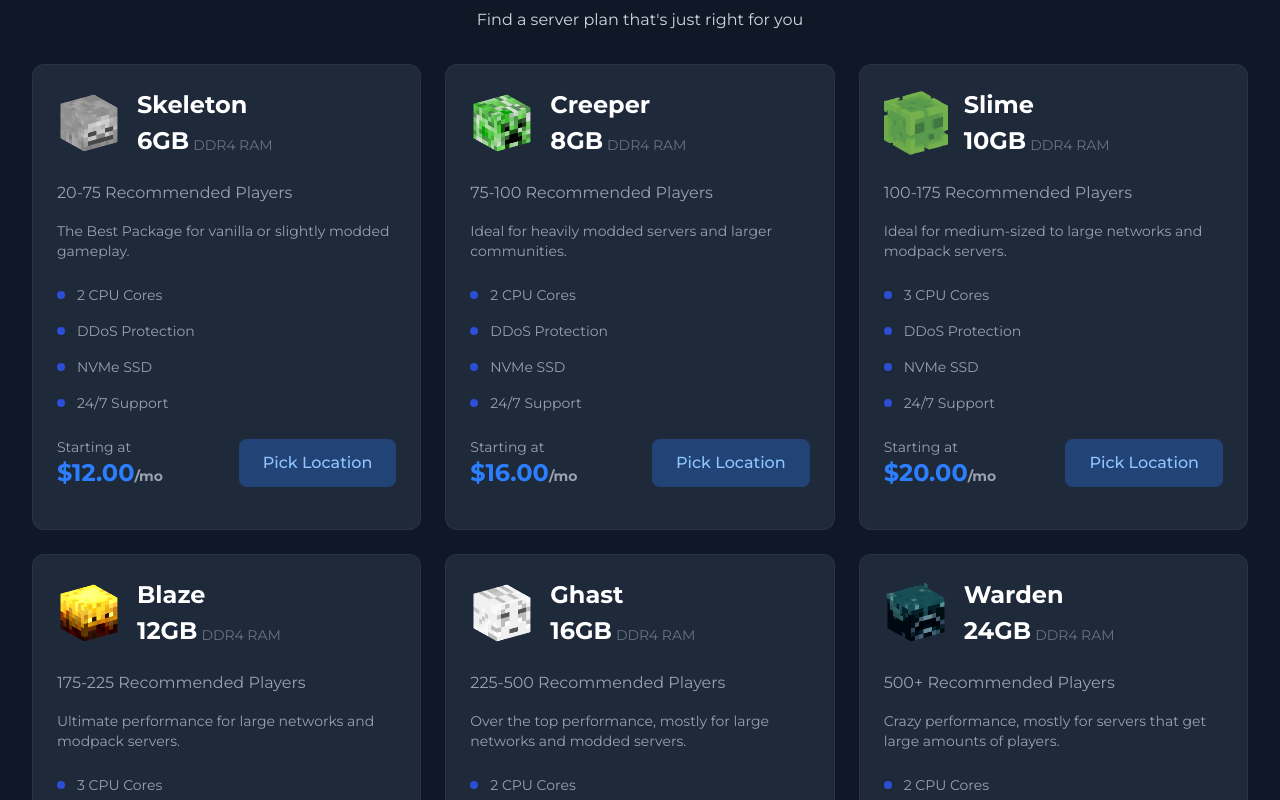
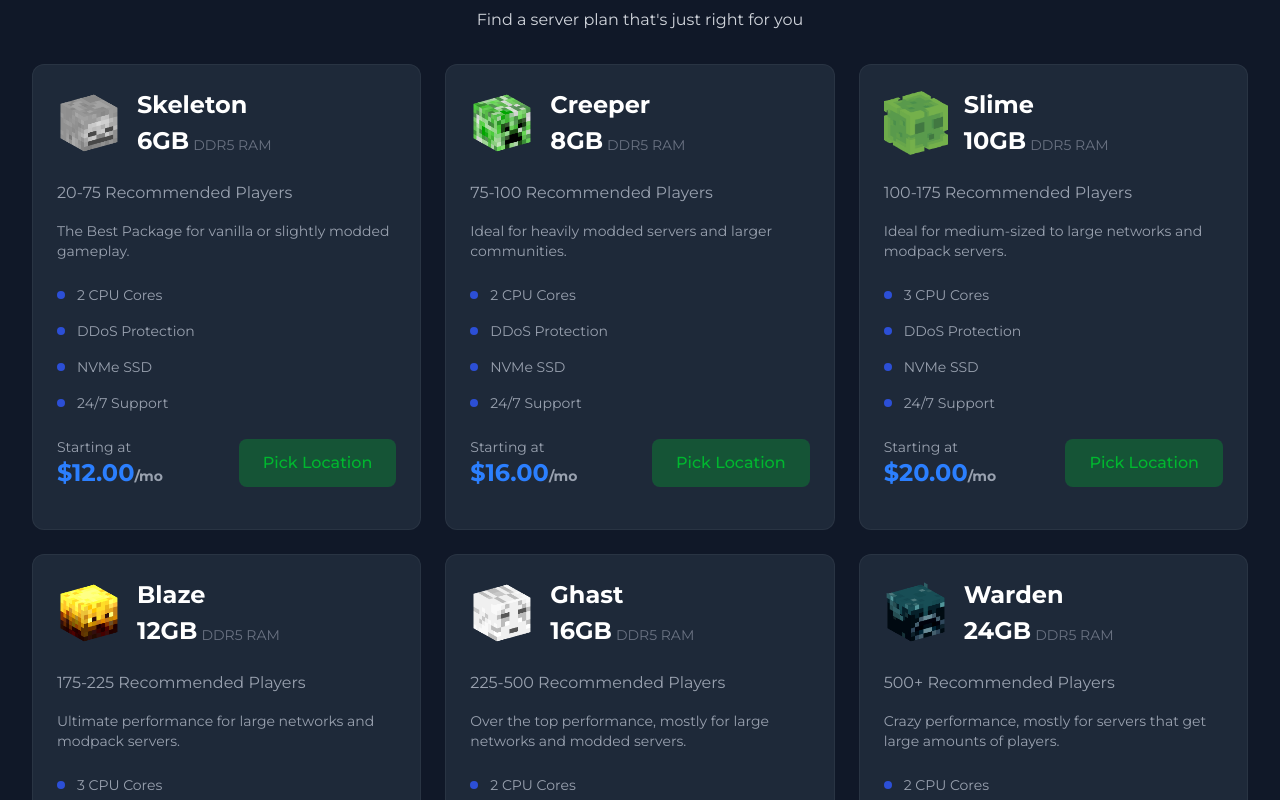
Before and after one commit to sour-host/sourhost, a Next.js app: page / in a window 1280 px wide. Shown: the part 1880-2680 px from the top of the page. Built offline with nearby package versions, Linux system fonts and the light colour scheme.

Commit message:
Update Plans.tsx

```diff
--- a/components/Plans.tsx
+++ b/components/Plans.tsx
@@ -493,7 +493,7 @@ export default function Hero() {
 
       <div className="max-w-7xl mx-auto grid grid-cols-1 md:grid-cols-2 lg:grid-cols-3 gap-6 px-4 sm:px-6 lg:px-8">
         {plans.map((plan) => (
-          <motion.div key={plan.id} className="bg-gray-800 backdrop-blur-xl rounded-xl border border-white/5 p-6 hover:border-blue-500 hover:-translate-y-2 transform transition-all duration-300 group"
+          <motion.div key={plan.id} className="bg-gray-800 backdrop-blur-xl rounded-xl border border-white/5 p-6 hover:border-[#00b72f] hover:-translate-y-2 transform transition-all duration-300 group"
           >
             <div className="flex items-center gap-4 mb-6">
               <img
@@ -502,14 +502,14 @@ export default function Hero() {
                 className="w-16 h-16 group-hover:scale-110 transition-transform duration-300"
               />
               <div>
-                <h3 className="text-2xl font-bold text-white mb-1 group-hover:text-blue-500 transition-colors duration-300">
+                <h3 className="text-2xl font-bold text-white mb-1 group-hover:text-[#00b72f] transition-colors duration-300">
                   {plan.name}
                 </h3>
                 <div className="flex items-center gap-1">
-                  <span className="text-2xl font-bold text-white group-hover:text-blue-500 transition-colors duration-300">
+                  <span className="text-2xl font-bold text-white group-hover:text-[#00b72f] transition-colors duration-300">
                     {plan.ram}
                   </span>
-                  <p className="text-sm text-gray-500 pt-2">DDR4 RAM</p>
+                  <p className="text-sm text-gray-500 pt-2">DDR5 RAM</p>
                 </div>
               </div>
             </div>
@@ -541,7 +541,7 @@ export default function Hero() {
               </div>
               <button
                 onClick={() => handlePlanSelection(plan.id)}
-                className="cursor-pointer bg-blue-500/30 text-blue-300 px-6 py-3 rounded-lg font-medium hover:bg-blue-500 hover:text-white transition-all duration-300 transform hover:scale-105"
+                className="cursor-pointer bg-[#00b72f]/30 text-[#00b72f] px-6 py-3 rounded-lg font-medium hover:bg-[#00b72f] hover:text-white transition-all duration-300 transform hover:scale-105"
               >
                 Pick Location
               </button>
```
